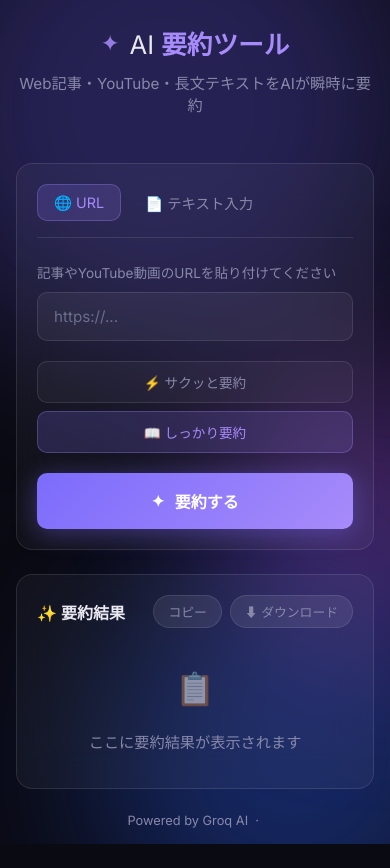
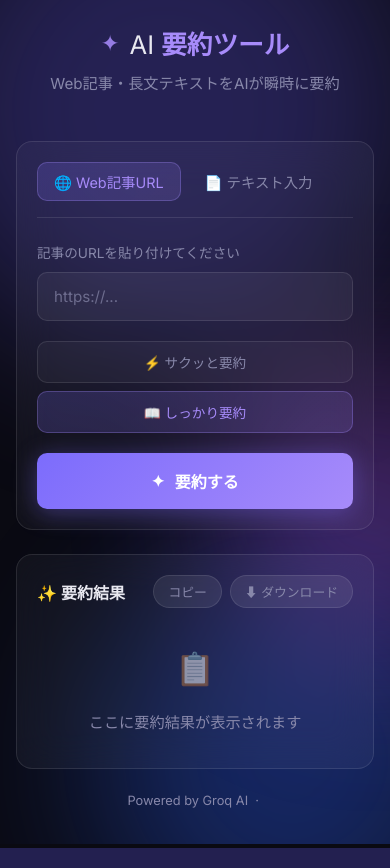
Before and after one commit to ryousuke18911/ai-summarizer, a Flask app: page / in a window 390 px wide. Run offline with Flask 3, Linux system fonts and the light colour scheme.

Commit message:
YouTube要約機能をUIから非表示化（RenderのIPがブロックされ動作しないため）
RenderのサーバーIPがYouTube側からブロックされ、字幕・音声のどちらも
取得できないことが判明。ユーザーに動かない機能を見せないよう、UIを
Web記事URL/テキスト入力の2機能構成に戻した。バックエンドのYouTube処理
コードはYOUTUBE_FEATURE_ENABLEDフラグで無効化する形で保持しており、
状況が変われば再度有効化できる。

Co-Authored-By: Claude Sonnet 5 <noreply@anthropic.com>

```diff
--- a/static/css/style.css
+++ b/static/css/style.css
@@ -120,30 +120,6 @@ body {
 .text-input::placeholder { color: var(--text-muted); opacity: 0.7; }
 .textarea { resize: vertical; min-height: 180px; line-height: 1.6; }
 
-/* --- YouTube preview --- */
-.yt-preview[hidden] { display: none; }
-.yt-preview {
-  display: flex; align-items: center; gap: 14px;
-  margin-top: 14px; padding: 10px;
-  background: rgba(255,255,255,0.05);
-  border: 1px solid var(--border);
-  border-radius: var(--radius-sm);
-  animation: fadeIn 0.25s ease;
-}
-@keyframes fadeIn { from { opacity: 0; transform: translateY(-4px); } to { opacity: 1; transform: translateY(0); } }
-.yt-thumb { width: 96px; height: 54px; object-fit: cover; border-radius: 6px; flex-shrink: 0; background: #000; }
-.yt-info { min-width: 0; }
-.yt-badge {
-  display: inline-block; font-size: 0.7rem; font-weight: 600;
-  color: #ff6b6b; background: rgba(255,107,107,0.12);
-  padding: 2px 8px; border-radius: 20px; margin-bottom: 4px;
-}
-.yt-title {
-  font-size: 0.85rem; color: var(--text);
-  overflow: hidden; text-overflow: ellipsis;
-  display: -webkit-box; -webkit-line-clamp: 2; -webkit-box-orient: vertical;
-}
-
 /* --- Style toggle --- */
 .style-toggle {
   display: flex; gap: 8px; margin-top: 20px;
@@ -255,6 +231,5 @@ body {
   .card { padding: 20px; }
   .tabs { flex-wrap: wrap; }
   .style-toggle { flex-direction: column; }
-  .yt-thumb { width: 72px; height: 40px; }
   .result-header { flex-wrap: wrap; gap: 10px; }
 }
--- a/static/js/main.js
+++ b/static/js/main.js
@@ -15,14 +15,10 @@ document.addEventListener("DOMContentLoaded", () => {
   const downloadBtn = document.getElementById("download-btn");
   const charCount   = document.getElementById("char-count");
   const styleBtns   = document.querySelectorAll(".style-btn");
-  const ytPreview   = document.getElementById("yt-preview");
-  const ytThumb     = document.getElementById("yt-thumb");
-  const ytTitle     = document.getElementById("yt-title");
 
   let currentTab   = "url";
   let currentStyle = "detailed";
   let lastResult   = "";
-  let ytPreviewTimer = null;
 
   // ---- Tab switching ----
   tabs.forEach(tab => {
@@ -53,40 +49,6 @@ document.addEventListener("DOMContentLoaded", () => {
     });
   }
 
-  // ---- YouTube URL detection & preview (oEmbed, no API key needed) ----
-  function extractYoutubeId(url) {
-    const m = url.match(/(?:v=|\/embed\/|\/shorts\/|youtu\.be\/)([a-zA-Z0-9_-]{11})/);
-    return m ? m[1] : null;
-  }
-
-  if (urlInput && ytPreview) {
-    urlInput.addEventListener("input", () => {
-      clearTimeout(ytPreviewTimer);
-      const value = urlInput.value.trim();
-      const videoId = extractYoutubeId(value);
-      if (!videoId) {
-        ytPreview.hidden = true;
-        return;
-      }
-      ytPreviewTimer = setTimeout(() => showYoutubePreview(videoId), 300);
-    });
-  }
-
-  async function showYoutubePreview(videoId) {
-    try {
-      const res = await fetch(
-        `https://www.youtube.com/oembed?url=${encodeURIComponent("https://www.youtube.com/watch?v=" + videoId)}&format=json`
-      );
-      if (!res.ok) throw new Error("oembed failed");
-      const data = await res.json();
-      ytThumb.src = `https://img.youtube.com/vi/${videoId}/mqdefault.jpg`;
-      ytTitle.textContent = data.title || "";
-      ytPreview.hidden = false;
-    } catch (e) {
-      ytPreview.hidden = true;
-    }
-  }
-
   // ---- Summarize (async job + polling) ----
   if (btn) {
     btn.addEventListener("click", async () => {
@@ -103,7 +65,7 @@ document.addEventListener("DOMContentLoaded", () => {
         return;
       }
       if (currentTab === "text" && (content.startsWith("http://") || content.startsWith("https://"))) {
-        showError("テキスト入力欄にURLが入力されています。URLの要約は「URL」タブを使用してください。");
+        showError("テキスト入力欄にURLが入力されています。Web記事の要約は「Web記事URL」タブを使用してください。");
         return;
       }
 
--- a/summarizer_core.py
+++ b/summarizer_core.py
@@ -15,6 +15,11 @@ GROQ_API_URL       = "https://api.groq.com/openai/v1/chat/completions"
 GROQ_MODEL         = "llama-3.3-70b-versatile"
 GROQ_WHISPER_URL   = "https://api.groq.com/openai/v1/audio/transcriptions"
 GROQ_WHISPER_MODEL = "whisper-large-v3-turbo"
+
+# YouTube要約機能: 実装済みだが、RenderのサーバーIPがYouTube側から
+# ブロックされ字幕・音声のどちらも取得できないため、現在は無効化している。
+# ホスティング環境が変わる等で状況が変わった場合はTrueにすれば再度使える。
+YOUTUBE_FEATURE_ENABLED  = False
 
 CHUNK_SIZE               = 4000       # AIに一度に渡すテキストの文字数（無料枠のレート制限に収まるよう抑えめに設定）
 AUDIO_CHUNK_SEC          = 20 * 60     # 音声を分割する長さ（20分）
@@ -338,7 +343,7 @@ def run_summarizer(input_content: str, req_type: str = "text", style: str = "det
         if not is_url:
             raise ValueError("URLの形式が正しくありません。http:// または https:// から始まるURLを入力してください。")
 
-        if is_youtube_url(input_content):
+        if YOUTUBE_FEATURE_ENABLED and is_youtube_url(input_content):
             video_id = extract_youtube_video_id(input_content)
             if not video_id:
                 raise ValueError("YouTubeの動画IDをURLから読み取れませんでした。URLを確認してください。")
@@ -353,7 +358,7 @@ def run_summarizer(input_content: str, req_type: str = "text", style: str = "det
             raise RuntimeError(f"Webページの取得に失敗しました: {e}")
     else:  # "text"
         if is_url:
-            raise ValueError("長文テキスト入力欄にURLが入力されています。URLは「URL」タブに入力してください。")
+            raise ValueError("長文テキスト入力欄にURLが入力されています。URLは「Web記事URL」タブに入力してください。")
         text = input_content
 
     return summarize(text, style=style, progress_callback=progress_callback)
--- a/templates/index.html
+++ b/templates/index.html
@@ -3,8 +3,8 @@
 <head>
   <meta charset="UTF-8">
   <meta name="viewport" content="width=device-width, initial-scale=1.0">
-  <title>AI 要約ツール | Web記事・YouTube・長文を瞬時に要約</title>
-  <meta name="description" content="AIが長い記事やYouTube動画、長文テキストを瞬時に日本語で要約します。URLを貼るだけ、または長文テキストを入力するだけで要約完了。">
+  <title>AI 要約ツール | Web記事・長文を瞬時に要約</title>
+  <meta name="description" content="AIが長い記事やテキストを瞬時に日本語で要約します。Web記事のURLを貼るだけ、または長文テキストを入力するだけで要約完了。">
 
   <!-- PWA / ホーム画面アイコン -->
   <link rel="manifest" href="/static/manifest.json">
@@ -34,19 +34,19 @@
         <span class="logo-icon">✦</span>
         <span class="logo-text">AI <strong>要約ツール</strong></span>
       </div>
-      <p class="tagline">Web記事・YouTube・長文テキストをAIが瞬時に要約</p>
+      <p class="tagline">Web記事・長文テキストをAIが瞬時に要約</p>
     </header>
 
     <main class="main">
       <div class="card input-card">
         <div class="tabs">
-          <button class="tab active" data-tab="url">🌐 URL</button>
+          <button class="tab active" data-tab="url">🌐 Web記事URL</button>
           <button class="tab" data-tab="text">📄 テキスト入力</button>
         </div>
 
         <div class="tab-panel active" id="panel-url">
           <div class="input-group">
-            <label class="input-label">記事やYouTube動画のURLを貼り付けてください</label>
+            <label class="input-label">記事のURLを貼り付けてください</label>
             <input
               type="url"
               id="url-input"
@@ -54,13 +54,6 @@
               placeholder="https://..."
               autocomplete="off"
             >
-          </div>
-          <div class="yt-preview" id="yt-preview" hidden>
-            <img id="yt-thumb" class="yt-thumb" alt="動画サムネイル">
-            <div class="yt-info">
-              <span class="yt-badge">▶ YouTube</span>
-              <p class="yt-title" id="yt-title"></p>
-            </div>
           </div>
         </div>
 
```
Also changed, not shown: static/manifest.json.
